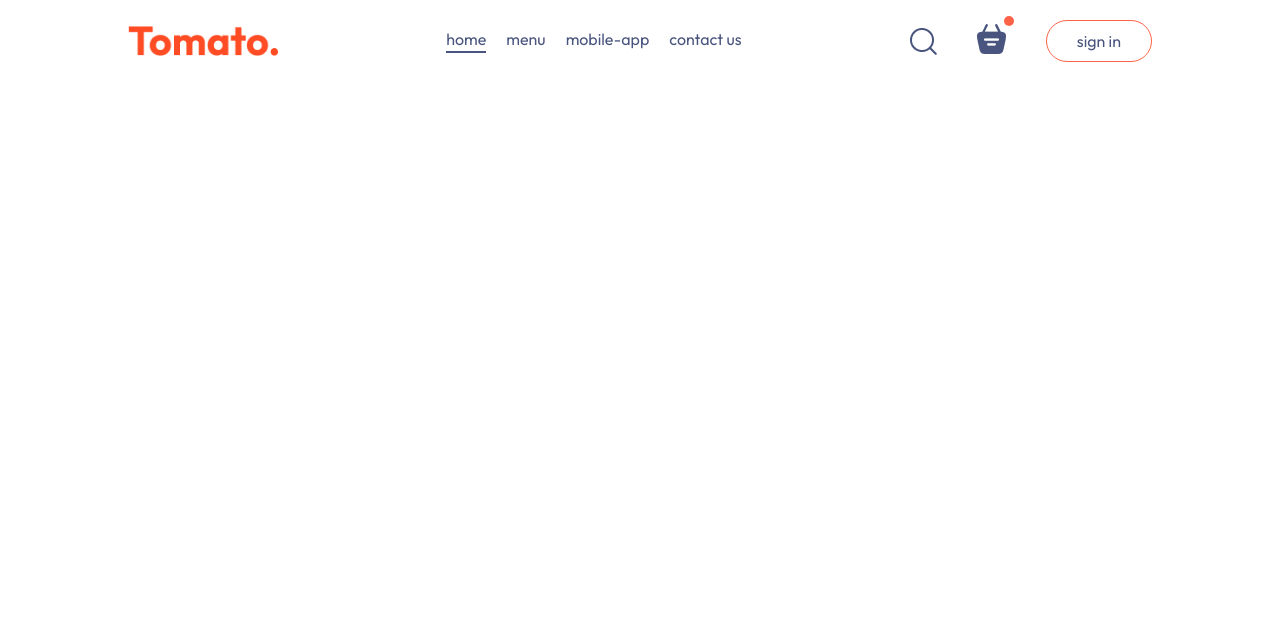
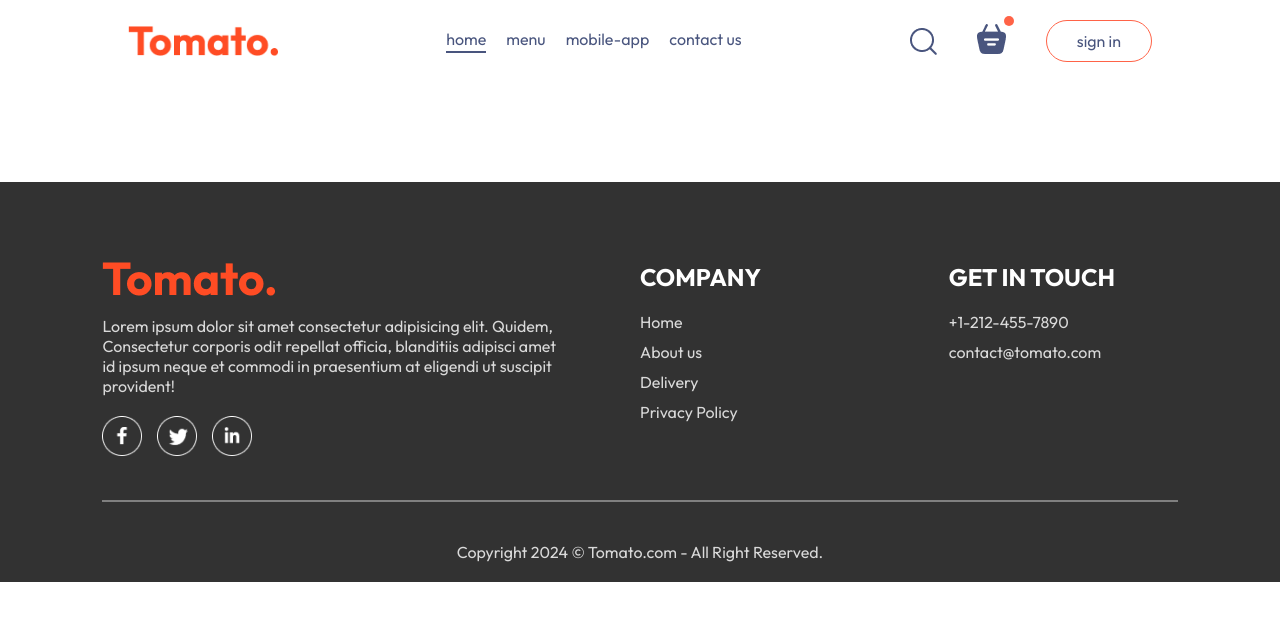
Before and after one commit to mdamir-012/Food_delivery_app, a React (Vite) app in the folder frontend/: page /order in a window 1280 px wide. Shown: the top 620 px of the page. Built offline with nearby package versions, Linux system fonts and the light colour scheme.

Commit message:
footer added

```diff
--- a/frontend/src/App.jsx
+++ b/frontend/src/App.jsx
@@ -1,22 +1,26 @@
 // import React from 'react'
-import "./index.css"
-import Navbar from "./components/Navbar/Navbar"
-import { Route, Routes } from "react-router-dom"
-import Cart from "./pages/Cart/Cart"
-import PlaceOrder from "./pages/PlaceOrder/PlaceOrder"
-import Home from "./pages/Home/Home"
+import "./index.css";
+import Navbar from "./components/Navbar/Navbar";
+import { Route, Routes } from "react-router-dom";
+import Cart from "./pages/Cart/Cart";
+import PlaceOrder from "./pages/PlaceOrder/PlaceOrder";
+import Home from "./pages/Home/Home";
+import Footer from "./components/Footer/Footer";
 
 const App = () => {
   return (
-    <div className="app">
-      <Navbar/>
-      <Routes>
-        <Route path="/" element={<Home/>}/>
-        <Route path="/cart" element={<Cart/>}/>
-        <Route path="/order" element={<PlaceOrder/>}/>
-      </Routes>
-    </div>
-  )
-}
+    <>
+      <div className="app">
+        <Navbar />
+        <Routes>
+          <Route path="/" element={<Home />} />
+          <Route path="/cart" element={<Cart />} />
+          <Route path="/order" element={<PlaceOrder />} />
+        </Routes>
+      </div>
+      <Footer />
+    </>
+  );
+};
 
-export default App
+export default App;
--- /dev/null
+++ b/frontend/src/components/Footer/Footer.css
@@ -0,0 +1,48 @@
+.footer{
+    color: #d9d9d9;
+    background-color: #323232;
+    display: flex;
+    flex-direction: column;
+    align-items: center;
+    gap: 20px;
+    padding: 20px 8vw;
+    padding-top: 80px;
+    margin-top: 100px;
+}
+
+.footer_content{
+    width: 100%;
+    display: grid;
+    grid-template-columns: 2fr 1fr 1fr;
+    gap: 80px;
+}
+
+.footer_content_left , .footer_content_right , .footer_content_center{
+    display: flex;
+    flex-direction: column;
+    align-items: start;
+    gap: 20px;
+}
+
+.footer_content_left li, .footer_content_right li , .footer_content_center li{
+    list-style: none;
+    margin-bottom: 10px;
+    cursor: pointer;
+}
+
+.footer_content_right h2 , .footer_content_center h2{
+    color: white;
+}
+
+.footer_social_icons img{
+    width: 40px;
+    margin-right: 15px;
+}
+
+.footer hr{
+    width: 100%;
+    height: 2px;
+    margin: 20px 0px;
+    background-color: grey;
+    border: none;
+}
--- /dev/null
+++ b/frontend/src/components/Footer/Footer.jsx
@@ -0,0 +1,46 @@
+// import React from 'react'
+import { assets } from "../../assets/frontend_assets/assets";
+import "./Footer.css";
+
+const Footer = () => {
+  return (
+    <div className="footer" id="footer">
+      <div className="footer_content">
+        <div className="footer_content_left">
+          <img src={assets.logo} alt="" />
+          <p>
+            Lorem ipsum dolor sit amet consectetur adipisicing elit. Quidem,
+             Consectetur corporis odit repellat officia, blanditiis
+            adipisci amet id ipsum neque et commodi in praesentium at eligendi
+            ut suscipit provident!
+          </p>
+          <div className="footer_social_icons">
+            <img src={assets.facebook_icon} alt="" />
+            <img src={assets.twitter_icon} alt="" />
+            <img src={assets.linkedin_icon} alt="" />
+          </div>
+        </div>
+        <div className="footer_content_center">
+            <h2>COMPANY</h2>
+            <ul>
+                <li>Home</li>
+                <li>About us</li>
+                <li>Delivery</li>
+                <li>Privacy Policy</li>
+            </ul>
+        </div>
+        <div className="footer_content_right">
+            <h2>GET IN TOUCH</h2>
+            <ul>
+                <li>+1-212-455-7890</li>
+                <li>contact@tomato.com</li>
+            </ul>
+        </div>
+      </div>
+      <hr />
+      <p className="footer_copyright">Copyright 2024 © Tomato.com - All Right Reserved.</p>
+    </div>
+  );
+};
+
+export default Footer;
```
